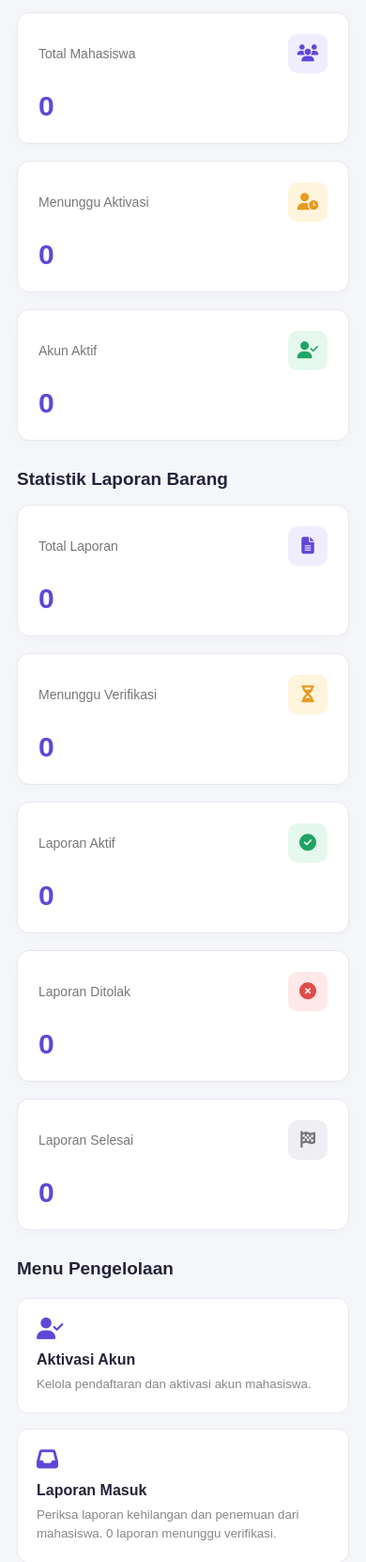
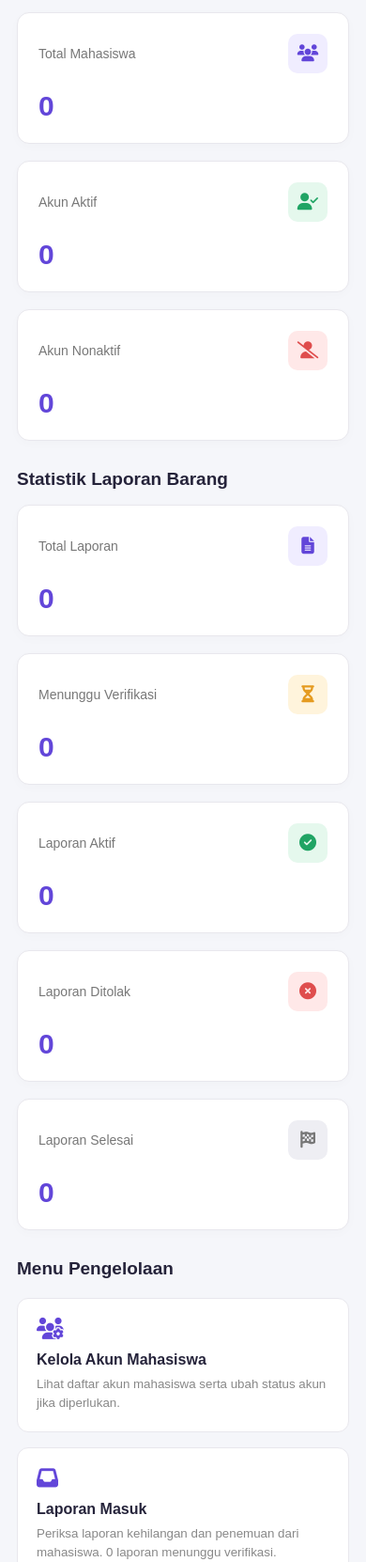
Before and after one commit to dehendywijay/Find-Found, a PHP site: page /admin/dashboard.php in a window 390 px wide. Shown: the part 179-1841 px from the top of the page at 94% size. Run offline with PHP 8.4, Linux system fonts and the light colour scheme; the visitor is signed in with stand-in values (Sample User, id 1); data that the repository does not hold is empty.

Commit message:
mengubah alur register akun, jadi tidak perlu verifikasi admin

```diff
--- a/admin/dashboard.php
+++ b/admin/dashboard.php
@@ -27,18 +27,18 @@ $jumlah_mahasiswa = $pdo->query("
     WHERE role = 'mahasiswa'
 ")->fetchColumn();
 
-$jumlah_pending = $pdo->query("
-    SELECT COUNT(*)
-    FROM users
-    WHERE role = 'mahasiswa'
-    AND status_akun = 'pending'
-")->fetchColumn();
-
 $jumlah_aktif = $pdo->query("
     SELECT COUNT(*)
     FROM users
     WHERE role = 'mahasiswa'
     AND status_akun = 'aktif'
+")->fetchColumn();
+
+$jumlah_nonaktif = $pdo->query("
+    SELECT COUNT(*)
+    FROM users
+    WHERE role = 'mahasiswa'
+    AND status_akun = 'nonaktif'
 ")->fetchColumn();
 
 // ==========================================
@@ -324,16 +324,6 @@ $nama_admin = $_SESSION['nama'] ?? 'Administrator';
             <strong><?= (int)$jumlah_mahasiswa ?></strong>
         </div>
 
-        <div class="card warning">
-            <div class="card-top">
-                <p>Menunggu Aktivasi</p>
-                <div class="icon">
-                    <i class="fa-solid fa-user-clock"></i>
-                </div>
-            </div>
-            <strong><?= (int)$jumlah_pending ?></strong>
-        </div>
-
         <div class="card success">
             <div class="card-top">
                 <p>Akun Aktif</p>
@@ -342,6 +332,16 @@ $nama_admin = $_SESSION['nama'] ?? 'Administrator';
                 </div>
             </div>
             <strong><?= (int)$jumlah_aktif ?></strong>
+        </div>
+
+        <div class="card danger">
+            <div class="card-top">
+                <p>Akun Nonaktif</p>
+                <div class="icon">
+                    <i class="fa-solid fa-user-slash"></i>
+                </div>
+            </div>
+            <strong><?= (int)$jumlah_nonaktif ?></strong>
         </div>
 
     </div>
@@ -412,15 +412,15 @@ $nama_admin = $_SESSION['nama'] ?? 'Administrator';
 
     <div class="menu">
 
-        <!-- AKTIVASI AKUN -->
+        <!-- KELOLA AKUN MAHASISWA -->
 
         <a href="aktivasi-akun.php">
-            <i class="fa-solid fa-user-check"></i>
+            <i class="fa-solid fa-users-gear"></i>
 
-            <strong>Aktivasi Akun</strong>
+            <strong>Kelola Akun Mahasiswa</strong>
 
             <small>
-                Kelola pendaftaran dan aktivasi akun mahasiswa.
+                Lihat daftar akun mahasiswa serta ubah status akun jika diperlukan.
             </small>
         </a>
 
--- a/auth/login.php
+++ b/auth/login.php
@@ -59,9 +59,7 @@ if ($_SERVER['REQUEST_METHOD'] === 'POST') {
             if (!$user || !password_verify($password, $user['password'])) {
                 $error = 'Email atau kata sandi salah.';
 
-            } elseif ($user['status_akun'] === 'pending') {
-                $error = 'Akun kamu belum diaktifkan oleh admin.';
-
+            // Memeriksa status akun
             } elseif ($user['status_akun'] !== 'aktif') {
                 $error = 'Akun kamu sedang tidak aktif. Hubungi admin.';
 
@@ -74,7 +72,7 @@ if ($_SERVER['REQUEST_METHOD'] === 'POST') {
                 $_SESSION['email'] = $user['email'];
                 $_SESSION['role'] = $user['role'];
 
-                // Membuat token login baru
+                // Menghapus token login lama
                 unset($_SESSION['csrf_login']);
 
                 // Mengarahkan pengguna berdasarkan role
```
Also changed, not shown: assets/css/mahasiswa-dashboard.css (+52 -0 lines), auth/register.php (+6 -6 lines), uploads/laporan/063891af9a53ddfd45c4149e4119923a.jpg (added), uploads/laporan/3aabc71f2c8c71463c36892e3da99ac9.jpg (added).
